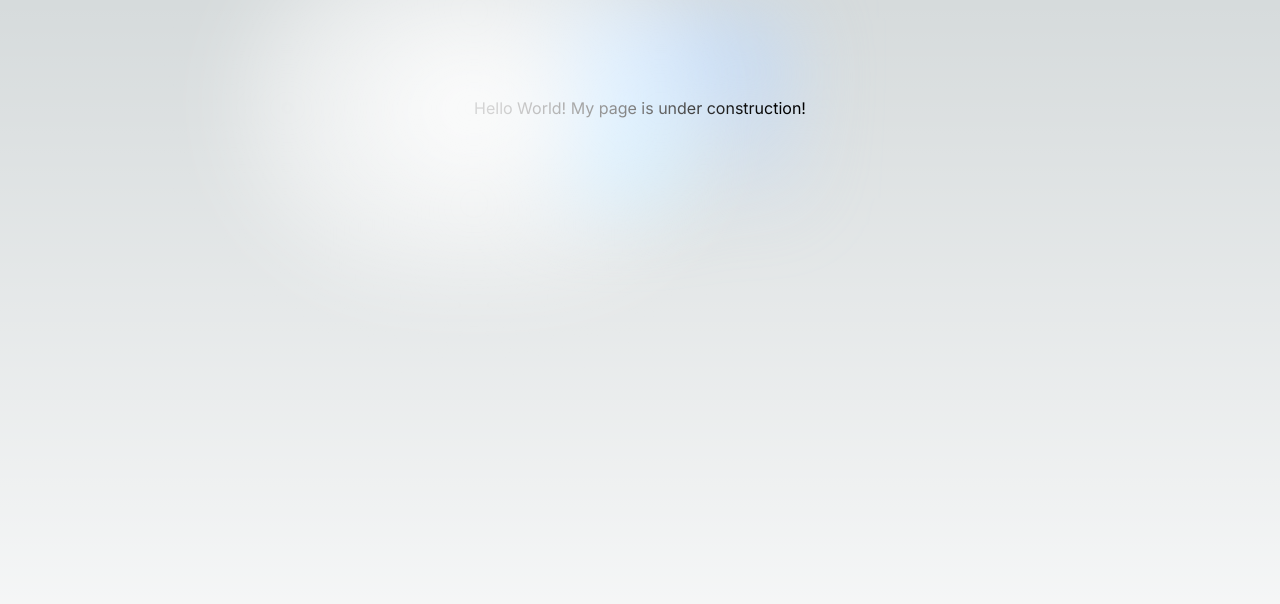
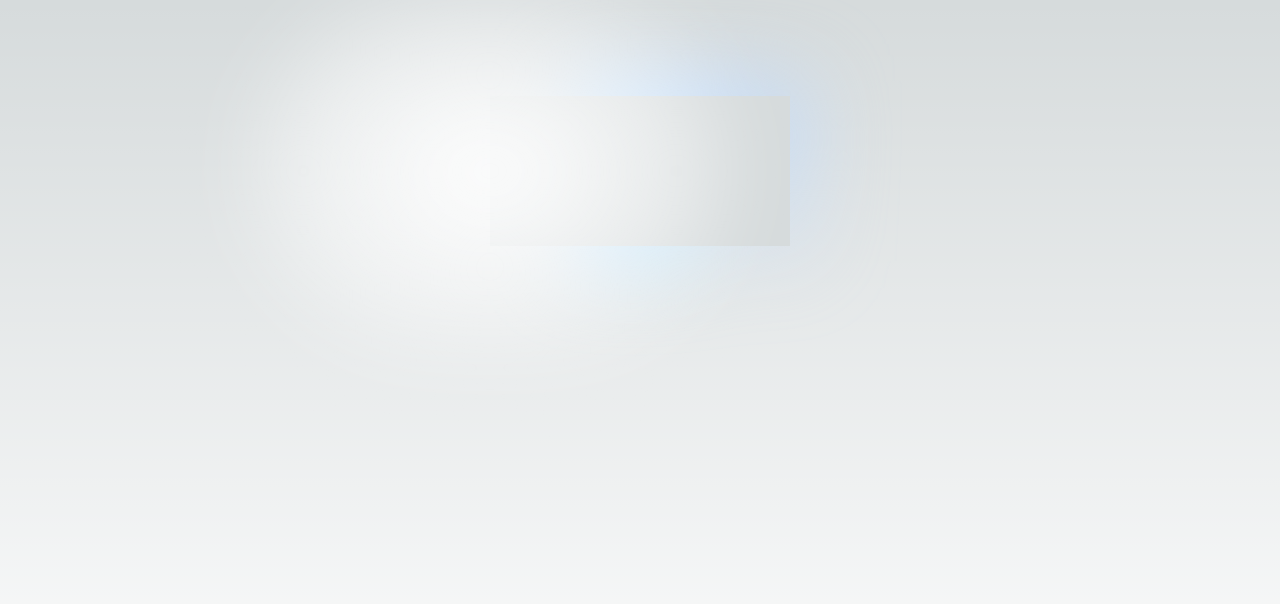
Before and after one commit to iotaaxel/iotaaxel.github.io, a Next.js app: page / in a window 1280 px wide. Shown: the top 604 px of the page. Built offline with nearby package versions, Linux system fonts and the light colour scheme.

Commit message:
Try using index html file in component

```diff
--- /dev/null
+++ b/public/index.html
@@ -0,0 +1,5 @@
+<!DOCTYPE html>
+<html lang="en-US">
+<head>
+<h1> Hello World! My page is under construction! </h1>
+</head>
--- a/src/app/page.tsx
+++ b/src/app/page.tsx
@@ -4,7 +4,7 @@ export default function Home() {
   return (
     <main className="flex min-h-screen flex-col items-center justify-between p-24">
       <div className="relative flex place-items-center before:absolute before:h-[300px] before:w-[480px] before:-translate-x-1/2 before:rounded-full before:bg-gradient-radial before:from-white before:to-transparent before:blur-2xl before:content-[''] after:absolute after:-z-20 after:h-[180px] after:w-[240px] after:translate-x-1/3 after:bg-gradient-conic after:from-sky-200 after:via-blue-200 after:blur-2xl after:content-[''] before:dark:bg-gradient-to-br before:dark:from-transparent before:dark:to-blue-700 before:dark:opacity-10 after:dark:from-sky-900 after:dark:via-[#0141ff] after:dark:opacity-40 before:lg:h-[360px] z-[-1]">
-        <h1> Hello World! My page is under construction! </h1>
+        <iframe src="index.html"></iframe>
       </div>
     </main>
   )
```
